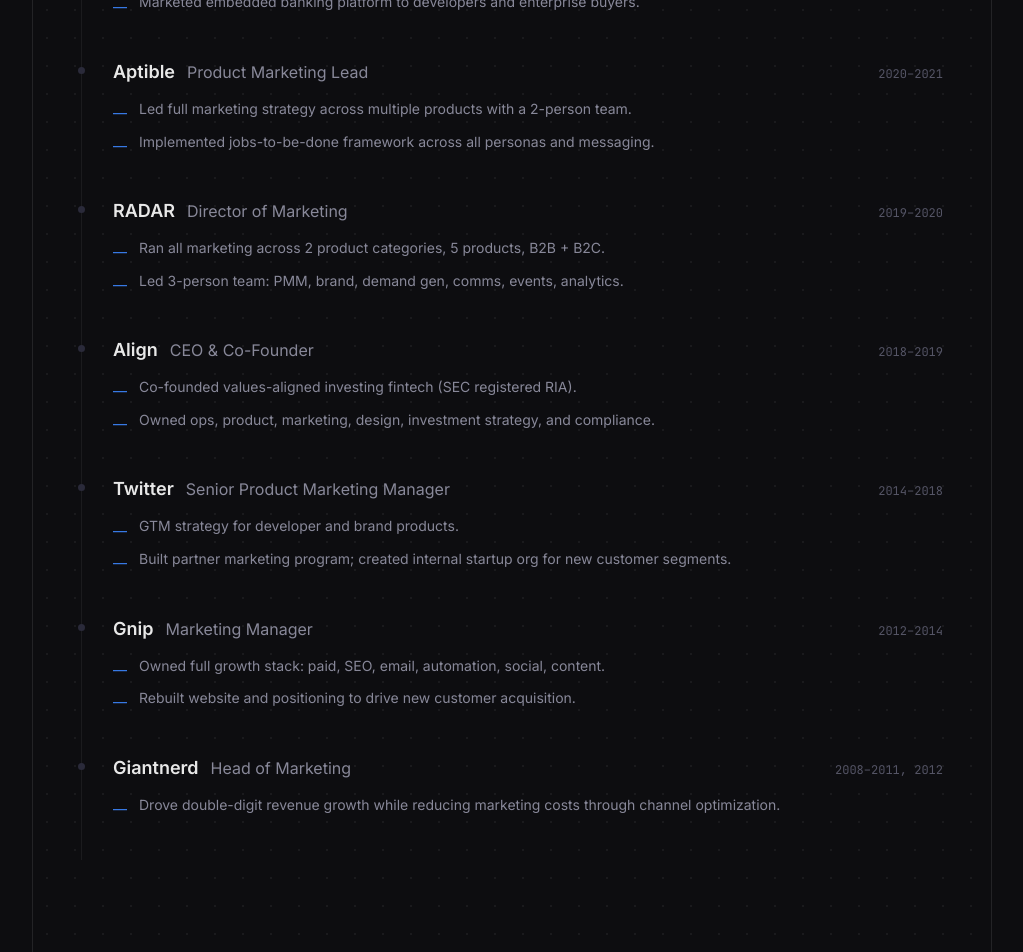
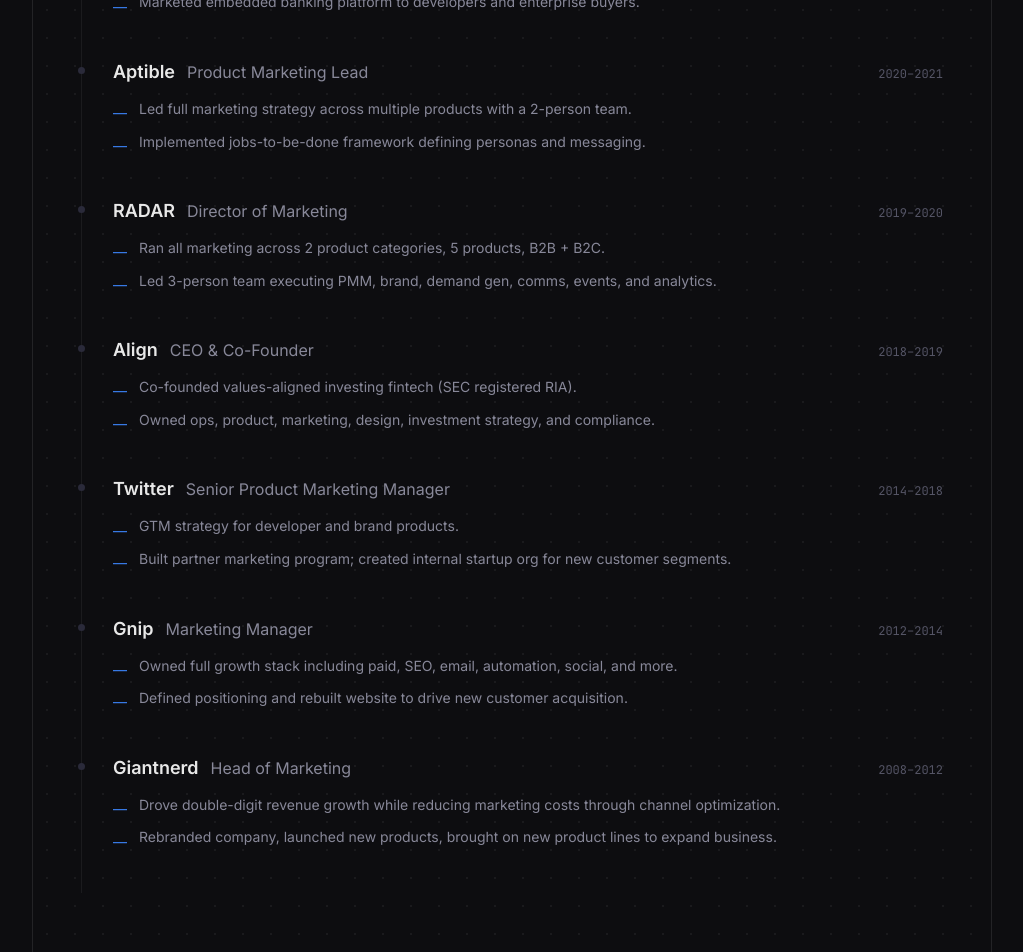
Before and after one commit to jefflesser/jefflesser.com, a Next.js app: page / in a window 1280 px wide. Shown: the part 3000-3952 px from the top of the page, without its empty margins (128-1151 px from the left). Built offline with nearby package versions, Linux system fonts and the light colour scheme.

Commit message:
Update experience.tsx

```diff
--- a/components/experience.tsx
+++ b/components/experience.tsx
@@ -10,8 +10,8 @@
     title: "Head of Marketing",
     dates: "2024–Present",
     bullets: [
-      "Building GTM from scratch for embedded payroll infrastructure.",
-      "Driving product-market-channel-model fit across all marketing functions.",
+      "Built account based GTM from scratch for embedded payroll infrastructure.",
+      "Driving product-market-channel-model fit across all marketing functions",
     ],
   },
   {
@@ -31,17 +31,17 @@
     dates: "2020–2021",
     bullets: [
       "Led full marketing strategy across multiple products with a 2-person team.",
-      "Implemented jobs-to-be-done framework across all personas and messaging.",
+      "Implemented jobs-to-be-done framework defining personas and messaging.",
     ],
   },
   {
     company: "RADAR",
-    url: "https://radar.com",
+    url: "https://radar.tech",
     title: "Director of Marketing",
     dates: "2019–2020",
     bullets: [
       "Ran all marketing across 2 product categories, 5 products, B2B + B2C.",
-      "Led 3-person team: PMM, brand, demand gen, comms, events, analytics.",
+      "Led 3-person team executing PMM, brand, demand gen, comms, events, and analytics.",
     ],
   },
   {
@@ -70,17 +70,18 @@
     title: "Marketing Manager",
     dates: "2012–2014",
     bullets: [
-      "Owned full growth stack: paid, SEO, email, automation, social, content.",
-      "Rebuilt website and positioning to drive new customer acquisition.",
+      "Owned full growth stack including paid, SEO, email, automation, social, and more.",
+      "Defined positioning and rebuilt website to drive new customer acquisition.",
     ],
   },
   {
     company: "Giantnerd",
     url: "https://giantnerd.com",
     title: "Head of Marketing",
-    dates: "2008–2011, 2012",
+    dates: "2008–2012",
     bullets: [
       "Drove double-digit revenue growth while reducing marketing costs through channel optimization.",
+      "Rebranded company, launched new products, brought on new product lines to expand business.",
     ],
   },
 ];
```
